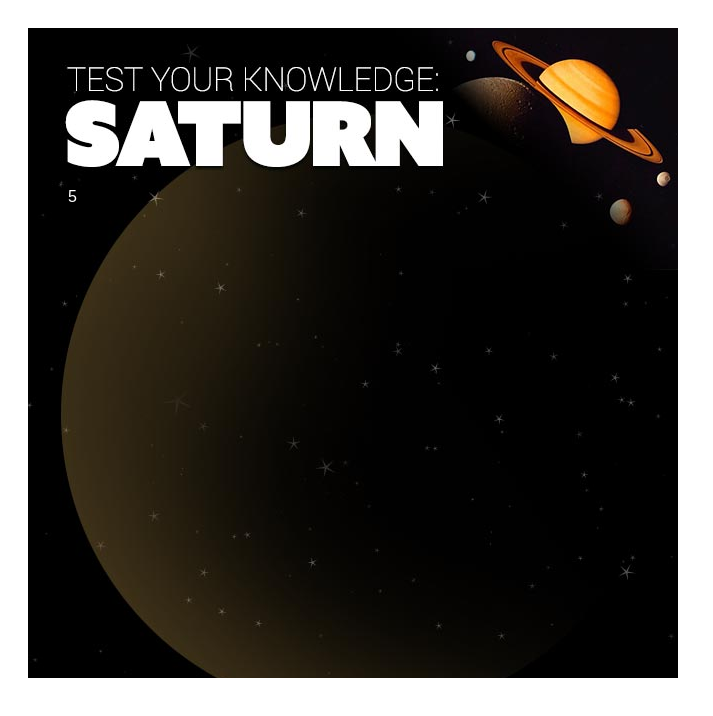
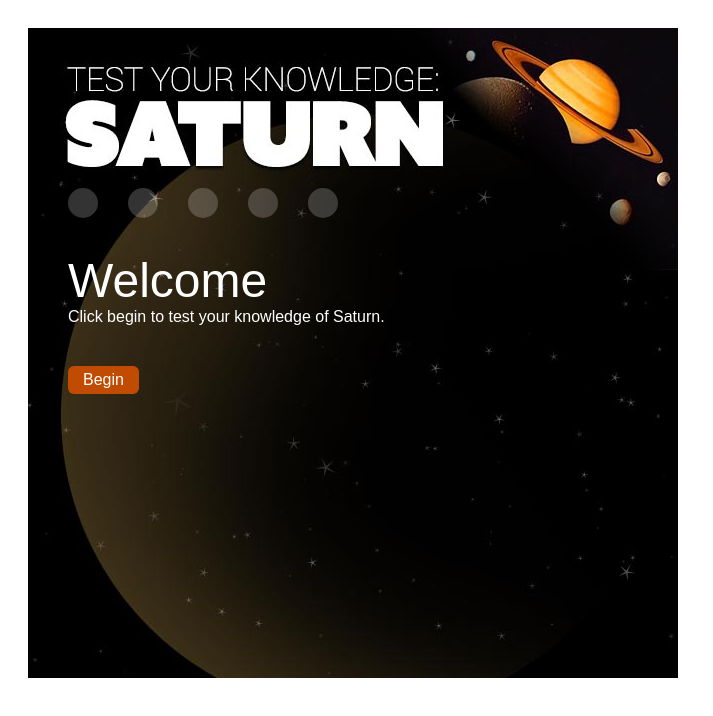
Before and after one commit to tahmid-tanzim/quiz, a website: page index.html in a window 1280 px wide. Shown: the whole page, without its empty margins (0-713 px from the left). Drawn offline with Linux system fonts and the light colour scheme; a web font is replaced by a local one.

Commit message:
Intro active and inactive progress

```diff
--- a/css/quiz.css
+++ b/css/quiz.css
@@ -232,3 +232,15 @@ body {
     background-color: #59adeb;
     background-image: url(../images/icon_twitter.svg);
 }
+
+#myQuiz .active, #myQuiz .inactive {
+    transition: left 1.5s ease-in-out;
+}
+
+#myQuiz .active {
+    left: 40px;
+}
+
+#myQuiz .intro.inactive, #myQuiz.inactive.answered {
+    left: -1350px;
+}
--- a/index.html
+++ b/index.html
@@ -11,12 +11,9 @@
      ng-controller="QuizController">
     <!--<h1>Test Your Knowledge:<span>Saturn</span></h1>-->
     <div class="progress">
-        {{totalQuestions}}
-        <!--<div class="answered correct"></div>-->
-        <!--<div class="on"></div>-->
-        <!--<div></div>-->
+        <div ng-repeat="myQuestion in myQuestions"></div>
     </div>
-    <div class="intro">
+    <div class="intro {{ (activeQuestion > -1) ? 'inactive' : 'active' }}">
         <h2>Welcome</h2>
         <p>Click begin to test your knowledge of Saturn.</p>
         <p class="btn">Begin</p>
```
